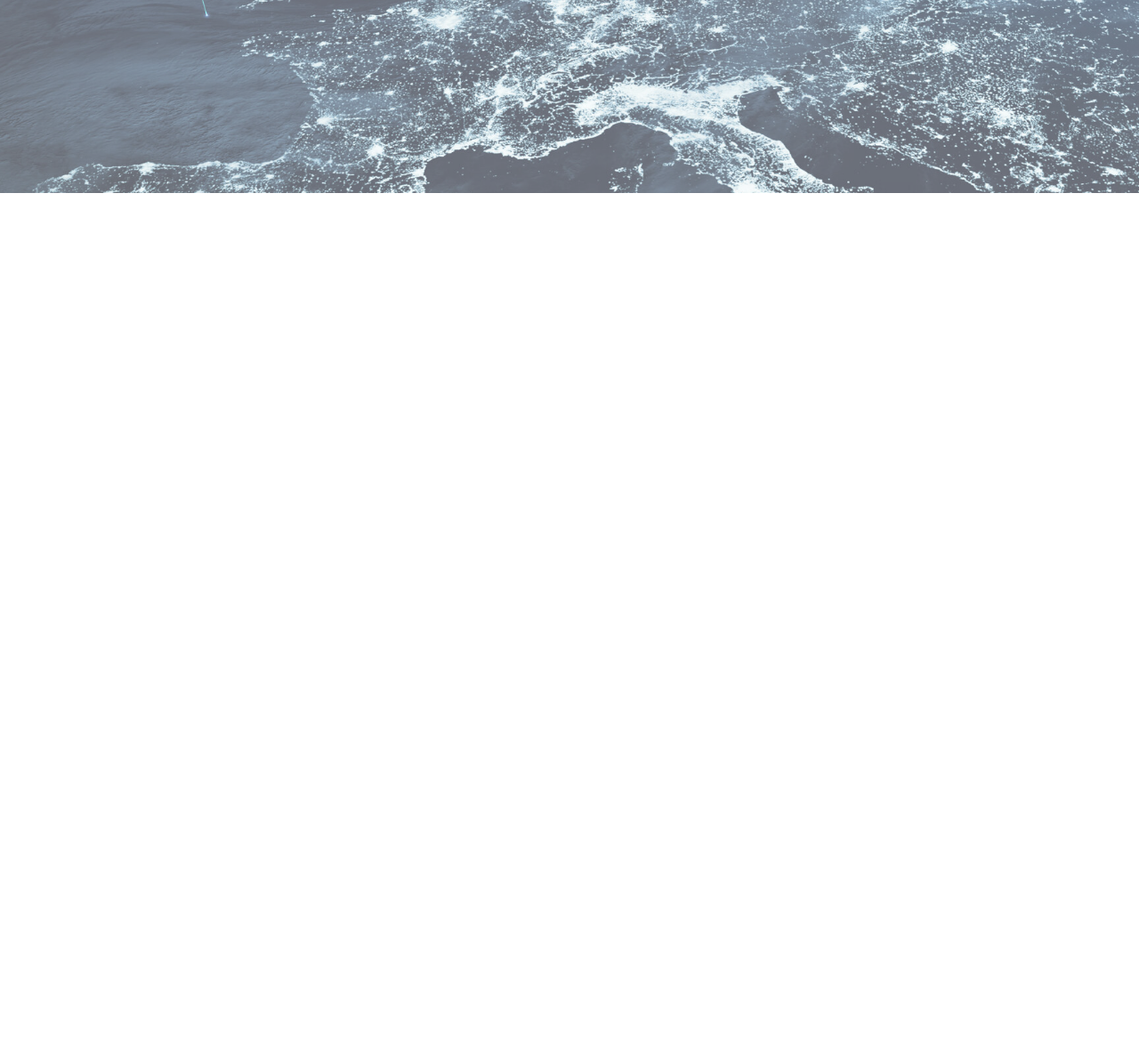
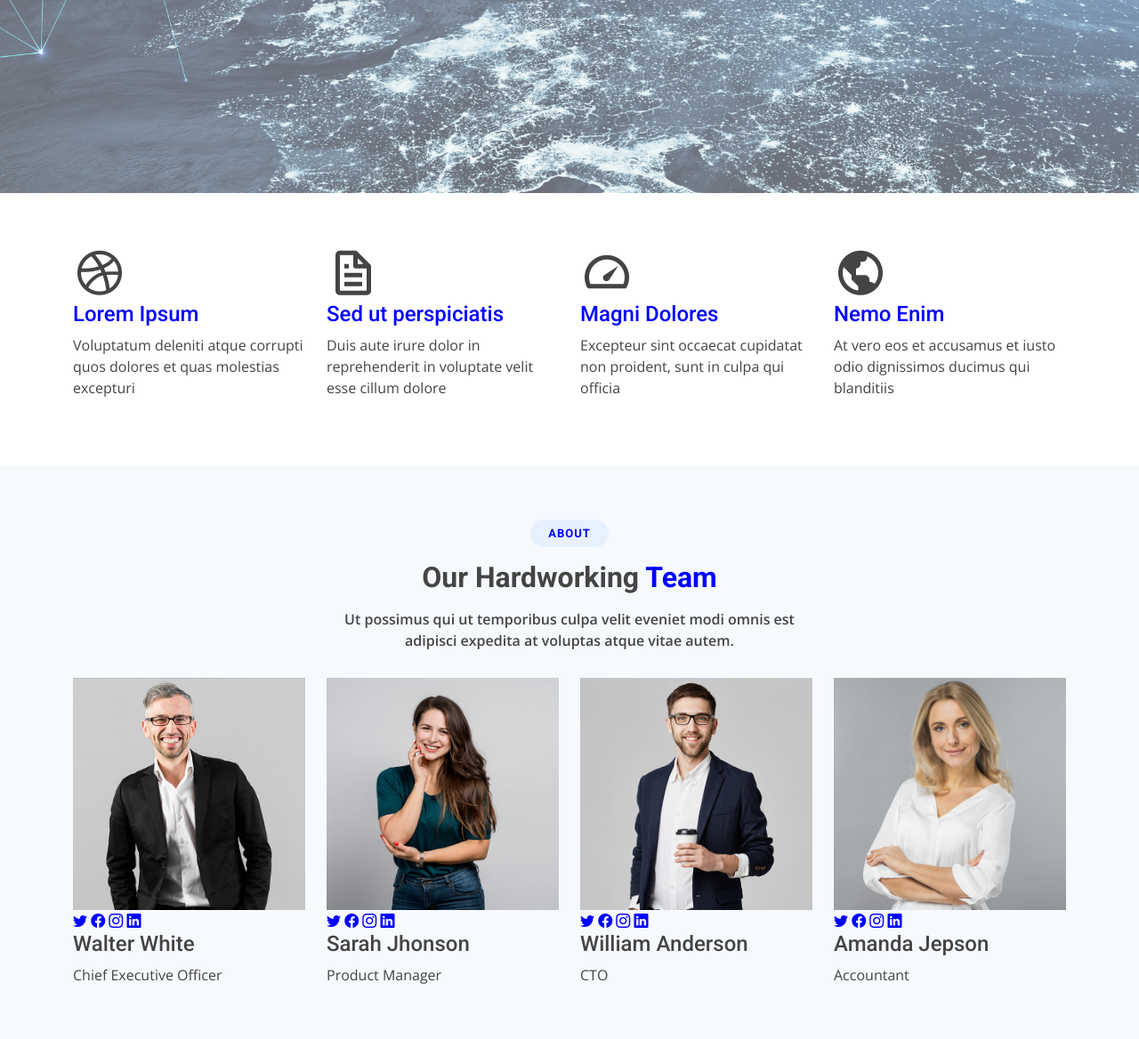
Before and after one commit to Tatarudragos/advancedcss, a plain HTML site: page one page/index.html in a window 1280 px wide. Shown: the part 509-1677 px from the top of the page at 89% size. Before the commit the page ends 800 px from the top, so only its background shows below. Drawn offline with nearby package versions, Linux system fonts and the light colour scheme.

Commit message:
git status git status git commit -m

```diff
--- a/one page/assets/css/style.css
+++ b/one page/assets/css/style.css
@@ -1,4 +1,6 @@
-
+:root{
+  --mycolor:blue;
+}
 
 /*--------------------------------------------------------------
 # General
@@ -9,7 +11,7 @@ body {
 }
 
 a {
-  color: #9210ea;
+  color: var(--mycolor);
   text-decoration: none;
 }
 
@@ -41,7 +43,7 @@ h1, h2, h3, h4, h5, h6 {
   position: fixed;
   top: calc(50% - 30px);
   left: calc(50% - 30px);
-  border: 6px solid #9210ea;
+  border: 6px solid var(--mycolor);
   border-top-color: #e2eefd;
   border-radius: 50%;
   width: 60px;
@@ -77,7 +79,7 @@ h1, h2, h3, h4, h5, h6 {
   right: 15px;
   bottom: 15px;
   z-index: 996;
-  background: #9210ea;
+  background: var(--mycolor);
   width: 40px;
   height: 40px;
   border-radius: 4px;
@@ -109,7 +111,7 @@ h1, h2, h3, h4, h5, h6 {
 # Top Bar
 --------------------------------------------------------------*/
 #topbar {
-  background: #9210ea;
+  background: var(--mycolor);
   height: 40px;
   font-size: 14px;
   transition: all 0.5s;
@@ -169,7 +171,7 @@ h1, h2, h3, h4, h5, h6 {
   color: #222222;
 }
 #header .logo a span {
-  color: #9210ea;
+  color: var(--mycolor);
 }
 #header .logo img {
   max-height: 160px;
@@ -226,7 +228,7 @@ h1, h2, h3, h4, h5, h6 {
   height: 2px;
   bottom: -6px;
   left: 0;
-  background-color: #9210ea;
+  background-color: var(--mycolor);
   visibility: hidden;
   width: 0px;
   transition: all 0.3s ease-in-out 0s;
@@ -236,7 +238,7 @@ h1, h2, h3, h4, h5, h6 {
   width: 100%;
 }
 .navbar a:hover, .navbar .active, .navbar .active:focus, .navbar li:hover > a {
-  color: #9210ea;
+  color: var(--mycolor);
 }
 .navbar .dropdown ul {
   display: block;
@@ -263,7 +265,7 @@ h1, h2, h3, h4, h5, h6 {
   font-size: 12px;
 }
 .navbar .dropdown ul a:hover, .navbar .dropdown ul .active:hover, .navbar .dropdown ul li:hover > a {
-  color: #9210ea;
+  color: var(--mycolor);
 }
 .navbar .dropdown:hover > ul {
   opacity: 1;
@@ -354,7 +356,7 @@ h1, h2, h3, h4, h5, h6 {
   visibility: hidden;
 }
 .navbar-mobile a:hover, .navbar-mobile .active, .navbar-mobile li:hover > a {
-  color: #9210ea;
+  color: var(--mycolor);
 }
 .navbar-mobile .getstarted, .navbar-mobile .getstarted:focus {
   margin: 15px;
@@ -380,7 +382,7 @@ h1, h2, h3, h4, h5, h6 {
   font-size: 12px;
 }
 .navbar-mobile .dropdown ul a:hover, .navbar-mobile .dropdown ul .active:hover, .navbar-mobile .dropdown ul li:hover > a {
-  color: #9210ea;
+  color: var(--mycolor);
 }
 .navbar-mobile .dropdown > .dropdown-active {
   display: block;
@@ -417,7 +419,7 @@ h1, h2, h3, h4, h5, h6 {
   font-family: "Poppins", sans-serif;
 }
 #hero h1 span {
-  color: #9210ea;
+  color: var(--mycolor);
 }
 #hero h2 {
   color: #222222;
@@ -436,7 +438,7 @@ h1, h2, h3, h4, h5, h6 {
   border-radius: 4px;
   transition: 0.5s;
   color: #fff;
-  background: #9210ea;
+  background: var(--mycolor);
 }
 #hero .btn-get-started:hover {
   background: #247cf0;
@@ -451,14 +453,14 @@ h1, h2, h3, h4, h5, h6 {
   align-items: center;
 }
 #hero .btn-watch-video i {
-  color: #9210ea;
+  color: var(--mycolor);
   font-size: 32px;
   transition: 0.3s;
   line-height: 0;
   margin-right: 8px;
 }
 #hero .btn-watch-video:hover {
-  color: #9210ea;
+  color: var(--mycolor);
 }
 #hero .btn-watch-video:hover i {
   color: #3b8af2;
@@ -514,7 +516,7 @@ section {
   padding: 8px 20px;
   margin: 0;
   background: #e7f1fd;
-  color: #9210ea;
+  color: var(--mycolor);
   display: inline-block;
   text-transform: uppercase;
   border-radius: 50px;
@@ -525,7 +527,7 @@ section {
   font-weight: 700;
 }
 .section-title h3 span {
-  color: #9210ea;
+  color: var(--mycolor);
 }
 .section-title p {
   margin: 15px auto 0 auto;
@@ -536,3 +538,7 @@ section {
     width: 50%;
   }
 }
+.bx{
+  font-size: 60px;
+  color: (--mycolor);
+}
--- a/one page/index.html
+++ b/one page/index.html
@@ -99,6 +99,134 @@
       </div>
     </div>
   </section><!-- End Hero -->
+  <section id="featured-services" class="featured-services">
+    <div class="container" data-aos="fade-up">
+
+      <div class="row">
+        <div class="col-md-6 col-lg-3 d-flex align-items-stretch mb-5 mb-lg-0">
+          <div class="icon-box" data-aos="fade-up" data-aos-delay="100">
+            <div class="icon"><i class="bx bxl-dribbble"></i></div>
+            <h4 class="title"><a href="">Lorem Ipsum</a></h4>
+            <p class="description">Voluptatum deleniti atque corrupti quos dolores et quas molestias excepturi</p>
+          </div>
+        </div>
+
+        <div class="col-md-6 col-lg-3 d-flex align-items-stretch mb-5 mb-lg-0">
+          <div class="icon-box" data-aos="fade-up" data-aos-delay="200">
+            <div class="icon"><i class="bx bx-file"></i></div>
+            <h4 class="title"><a href="">Sed ut perspiciatis</a></h4>
+            <p class="description">Duis aute irure dolor in reprehenderit in voluptate velit esse cillum dolore</p>
+          </div>
+        </div>
+
+        <div class="col-md-6 col-lg-3 d-flex align-items-stretch mb-5 mb-lg-0">
+          <div class="icon-box" data-aos="fade-up" data-aos-delay="300">
+            <div class="icon"><i class="bx bx-tachometer"></i></div>
+            <h4 class="title"><a href="">Magni Dolores</a></h4>
+            <p class="description">Excepteur sint occaecat cupidatat non proident, sunt in culpa qui officia</p>
+          </div>
+        </div>
+
+        <div class="col-md-6 col-lg-3 d-flex align-items-stretch mb-5 mb-lg-0">
+          <div class="icon-box" data-aos="fade-up" data-aos-delay="400">
+            <div class="icon"><i class="bx bx-world"></i></div>
+            <h4 class="title"><a href="">Nemo Enim</a></h4>
+            <p class="description">At vero eos et accusamus et iusto odio dignissimos ducimus qui blanditiis</p>
+          </div>
+        </div>
+
+      </div>
+
+    </div>
+  </section>
+
+<section id="about" class="team section-bg">
+  <div class="container" data-aos="fade-up">
+
+    <div class="section-title">
+      <h2>About</h2>
+      <h3>Our Hardworking <span>Team</span></h3>
+      <p>Ut possimus qui ut temporibus culpa velit eveniet modi omnis est adipisci expedita at voluptas atque vitae autem.</p>
+    </div>
+
+    <div class="row">
+
+      <div class="col-lg-3 col-md-6 d-flex align-items-stretch" data-aos="fade-up" data-aos-delay="100">
+        <div class="member">
+          <div class="member-img">
+            <img src="assets/img/team/team-1.jpg" class="img-fluid" alt="">
+            <div class="social">
+              <a href=""><i class="bi bi-twitter"></i></a>
+              <a href=""><i class="bi bi-facebook"></i></a>
+              <a href=""><i class="bi bi-instagram"></i></a>
+              <a href=""><i class="bi bi-linkedin"></i></a>
+            </div>
+          </div>
+          <div class="member-info">
+            <h4>Walter White</h4>
+            <span>Chief Executive Officer</span>
+          </div>
+        </div>
+      </div>
+
+      <div class="col-lg-3 col-md-6 d-flex align-items-stretch" data-aos="fade-up" data-aos-delay="200">
+        <div class="member">
+          <div class="member-img">
+            <img src="assets/img/team/team-2.jpg" class="img-fluid" alt="">
+            <div class="social">
+              <a href=""><i class="bi bi-twitter"></i></a>
+              <a href=""><i class="bi bi-facebook"></i></a>
+              <a href=""><i class="bi bi-instagram"></i></a>
+              <a href=""><i class="bi bi-linkedin"></i></a>
+            </div>
+          </div>
+          <div class="member-info">
+            <h4>Sarah Jhonson</h4>
+            <span>Product Manager</span>
+          </div>
+        </div>
+      </div>
+
+      <div class="col-lg-3 col-md-6 d-flex align-items-stretch" data-aos="fade-up" data-aos-delay="300">
+        <div class="member">
+          <div class="member-img">
+            <img src="assets/img/team/team-3.jpg" class="img-fluid" alt="">
+            <div class="social">
+              <a href=""><i class="bi bi-twitter"></i></a>
+              <a href=""><i class="bi bi-facebook"></i></a>
+              <a href=""><i class="bi bi-instagram"></i></a>
+              <a href=""><i class="bi bi-linkedin"></i></a>
+            </div>
+          </div>
+          <div class="member-info">
+            <h4>William Anderson</h4>
+            <span>CTO</span>
+          </div>
+        </div>
+      </div>
+
+      <div class="col-lg-3 col-md-6 d-flex align-items-stretch" data-aos="fade-up" data-aos-delay="400">
+        <div class="member">
+          <div class="member-img">
+            <img src="assets/img/team/team-4.jpg" class="img-fluid" alt="">
+            <div class="social">
+              <a href=""><i class="bi bi-twitter"></i></a>
+              <a href=""><i class="bi bi-facebook"></i></a>
+              <a href=""><i class="bi bi-instagram"></i></a>
+              <a href=""><i class="bi bi-linkedin"></i></a>
+            </div>
+          </div>
+          <div class="member-info">
+            <h4>Amanda Jepson</h4>
+            <span>Accountant</span>
+          </div>
+        </div>
+      </div>
+
+    </div>
+
+  </div>
+</section>
   <div id="preloader"></div>
   <a href="#" class="back-to-top d-flex align-items-center justify-content-center">
     <i class="bi bi-arrow-up-short"></i>
```
